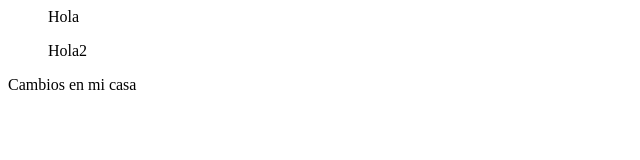
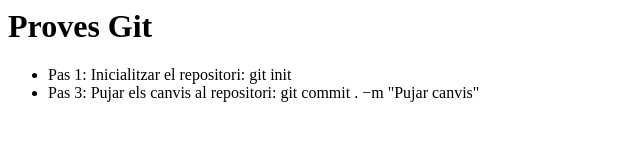
Before and after one commit to Oscaar19/FirstProject, a plain HTML site: page index.html in a window 1280 px wide. Shown: the whole page, without its empty margins (0-640 px from the left). Drawn offline with Linux system fonts and the light colour scheme.

Commit message:
cambios en el index.html y elimino index2

```diff
--- a/index.html
+++ b/index.html
@@ -1,7 +1,6 @@
+<h1>Proves Git</h1>
 <ul>
-    <a>Hola</a>
+    <li>Pas 1: Inicialitzar el repositori: git init</li>
+
+    <li>Pas 3: Pujar els canvis al repositori: git commit . −m "Pujar canvis"</li>
 </ul>
-<ul>
-    <a>Hola2</a>
-</ul>
-<a>Cambios en mi casa</a>
```
Also changed, not shown: index2.html (deleted, +0 -4 lines).
